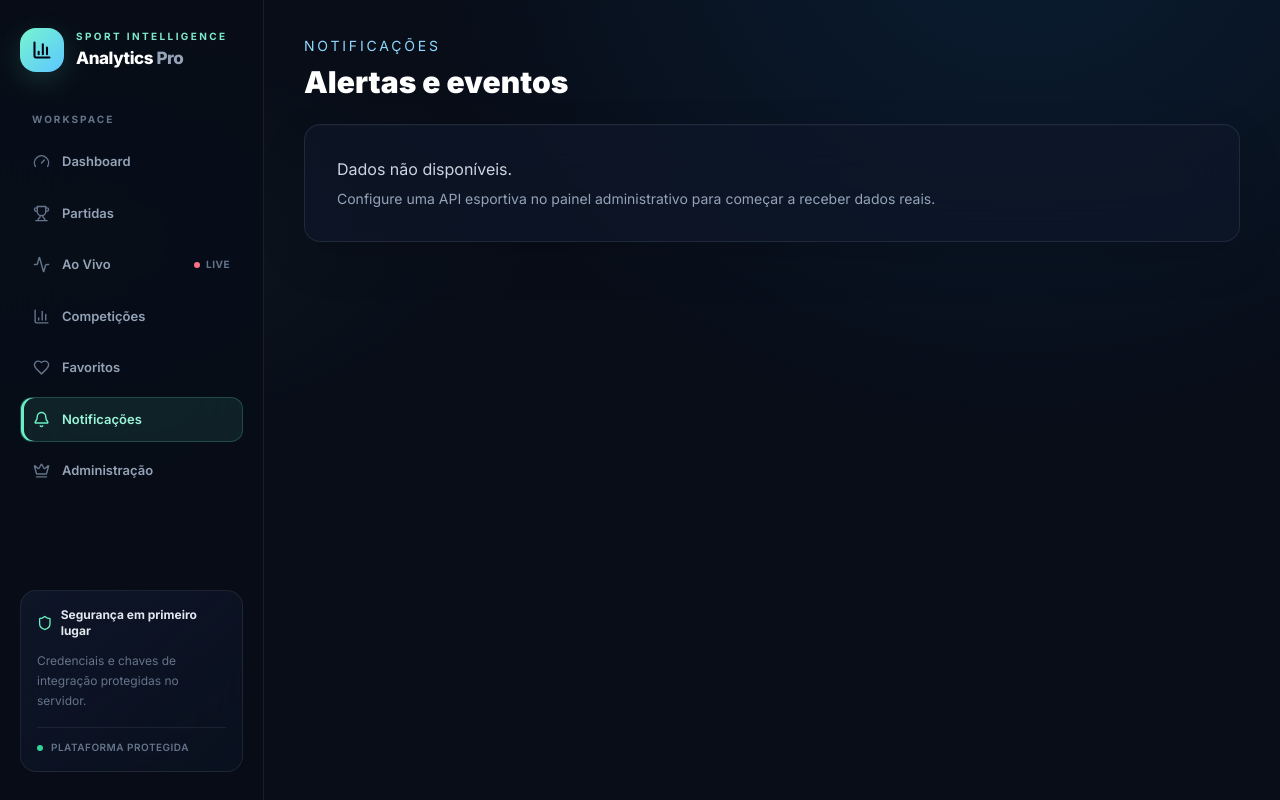
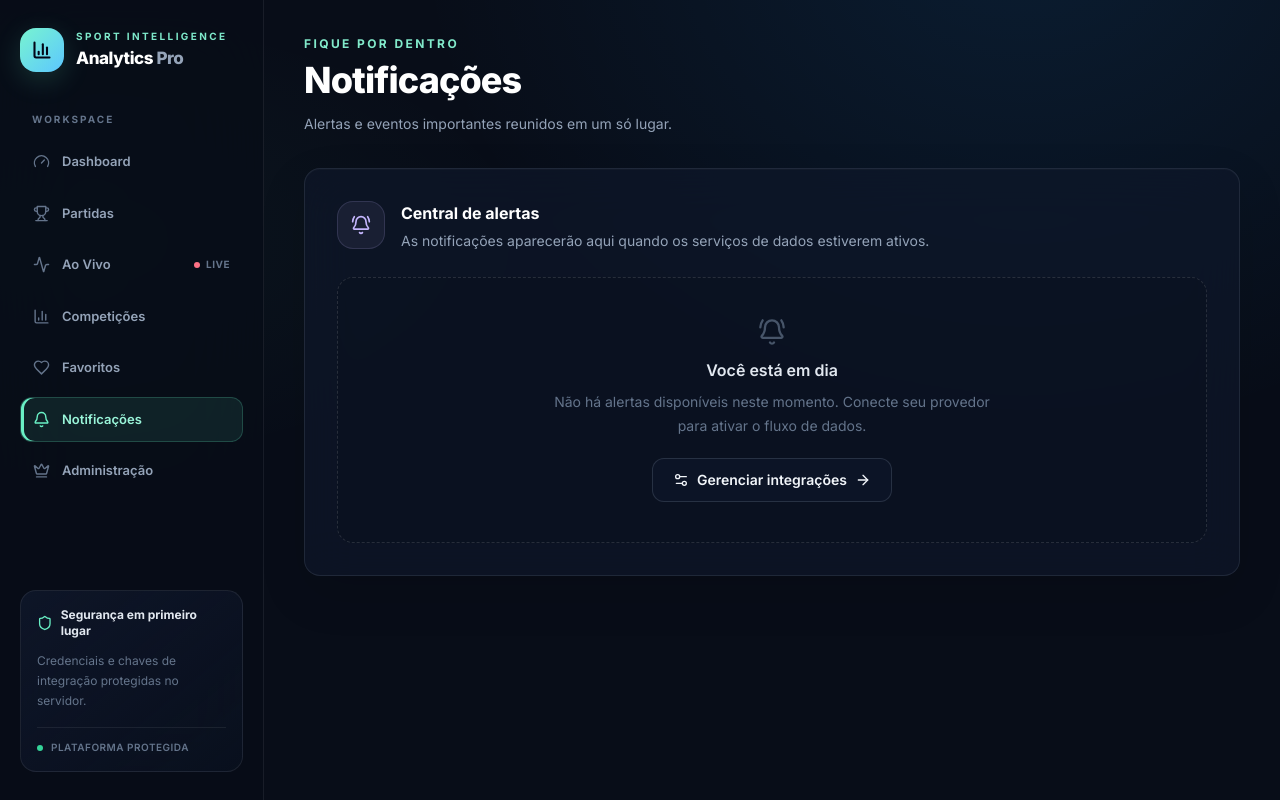
Before and after one commit to testedosteste200-dot/sport-analytics-pro, a Next.js app: page /notifications in a window 1280 px wide. Built offline with nearby package versions, Linux system fonts and the light colour scheme.

Commit message:
Polish sports workspace page layouts

```diff
--- a/app/notifications/page.tsx
+++ b/app/notifications/page.tsx
@@ -1,14 +1,12 @@
+import Link from 'next/link';
+import { ArrowRight, BellRing, Settings2 } from 'lucide-react';
+
 export default function NotificationsPage() {
   return (
-    <main className="space-y-6">
-      <header>
-        <p className="text-sm uppercase tracking-[0.2em] text-brand-300">Notificações</p>
-        <h1 className="mt-2 text-3xl font-black text-white">Alertas e eventos</h1>
-      </header>
-      <div className="glass-panel p-8 text-slate-300">
-        <p>Dados não disponíveis.</p>
-        <p className="mt-2 text-sm text-slate-400">Configure uma API esportiva no painel administrativo para começar a receber dados reais.</p>
-      </div>
+    <main className="mx-auto max-w-7xl space-y-8">
+      <header><p className="eyebrow">Fique por dentro</p><h1 className="page-title">Notificações</h1><p className="mt-3 max-w-xl text-sm leading-6 text-slate-400">Alertas e eventos importantes reunidos em um só lugar.</p></header>
+      <section className="glass-panel p-6 sm:p-8"><div className="flex items-start gap-4"><div className="flex h-12 w-12 shrink-0 items-center justify-center rounded-2xl border border-violet-300/15 bg-violet-300/[.07] text-violet-300"><BellRing className="h-5 w-5" /></div><div><h2 className="font-bold text-white">Central de alertas</h2><p className="mt-1 text-sm leading-6 text-slate-400">As notificações aparecerão aqui quando os serviços de dados estiverem ativos.</p></div></div>
+      <div className="mt-6 rounded-2xl border border-dashed border-white/[.12] bg-black/10 px-5 py-10 text-center"><BellRing className="mx-auto h-7 w-7 text-slate-600" /><p className="mt-3 font-semibold text-slate-200">Você está em dia</p><p className="mx-auto mt-2 max-w-md text-sm leading-6 text-slate-500">Não há alertas disponíveis neste momento. Conecte seu provedor para ativar o fluxo de dados.</p><Link href="/admin/api" className="secondary-button mt-5"><Settings2 className="h-4 w-4" /> Gerenciar integrações <ArrowRight className="h-4 w-4" /></Link></div></section>
     </main>
   );
 }
```
